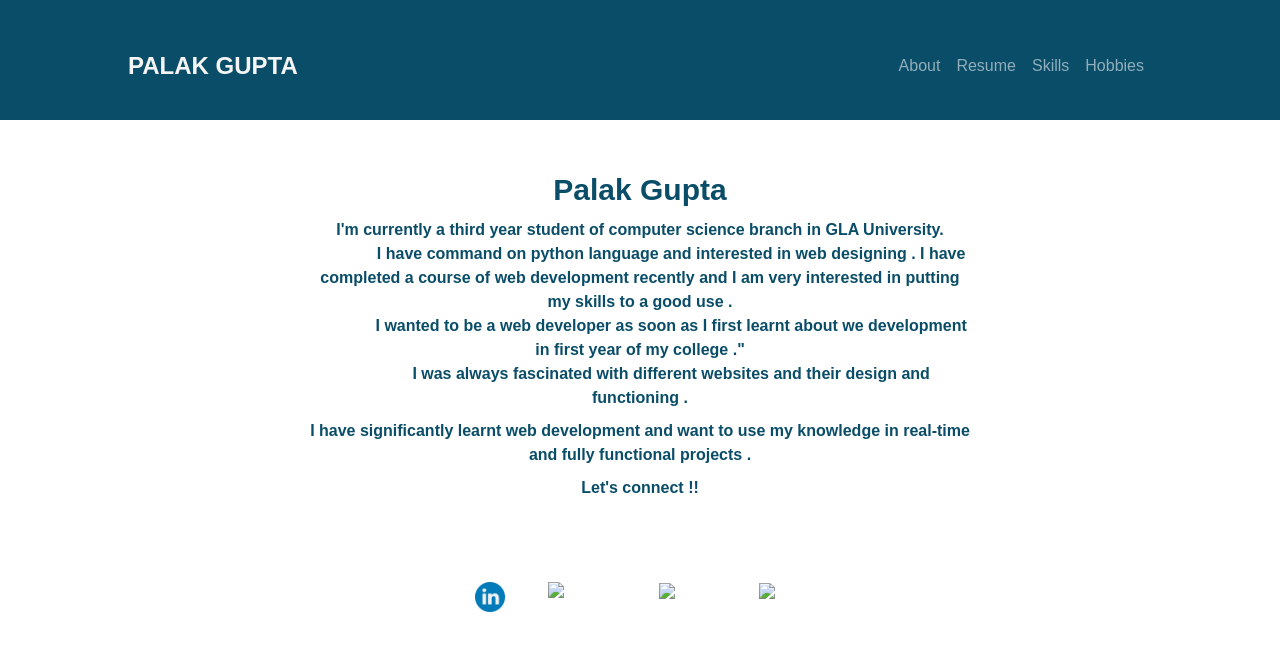
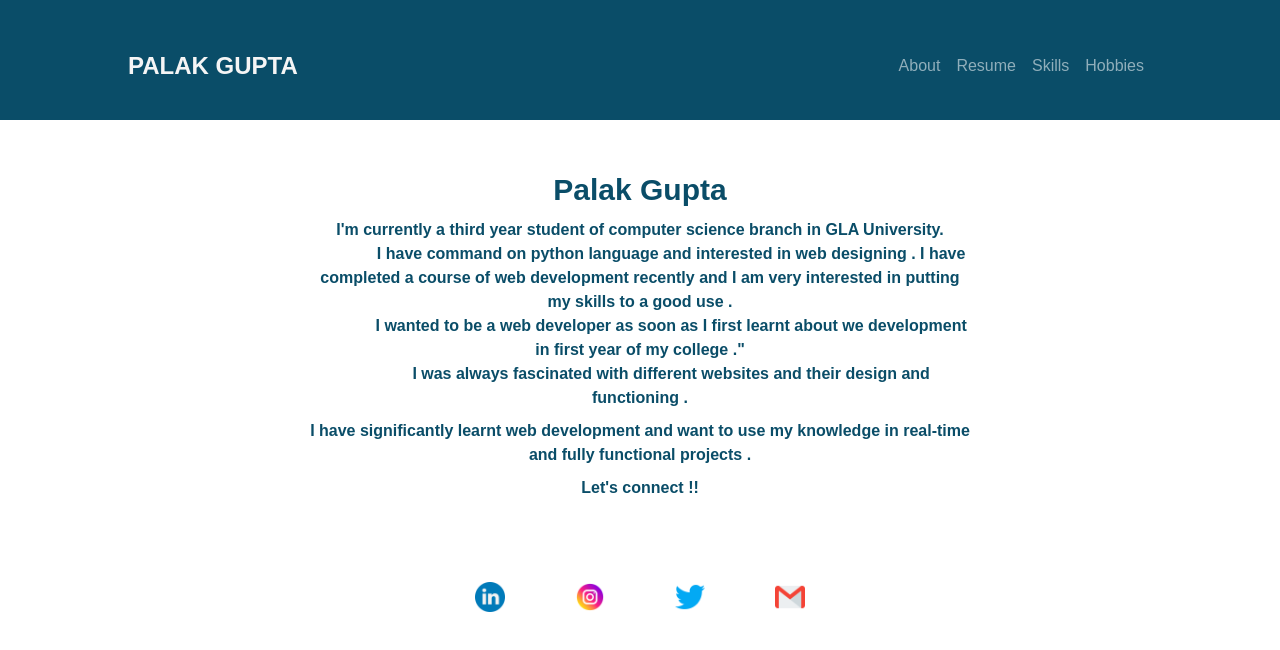
Before and after one commit to pallllakkk/firstPro, a plain HTML site: page About.html in a window 1280 px wide. Drawn offline with nearby package versions, Linux system fonts and the light colour scheme; the site is published under a folder, as on GitHub Pages, so addresses that start at the root find nothing.

Commit message:
Update About.html

```diff
--- a/About.html
+++ b/About.html
@@ -23,7 +23,7 @@
                       <a class="nav-link" href="About.html">About</a>
                     </li>
                     <li class="nav-item">
-                      <a class="nav-link" href=Resume.pdf">Resume</a>
+                      <a class="nav-link" href="Resume.pdf">Resume</a>
                     </li>
                     <li class="nav-item">
                       <a class="nav-link" href="Skills.html">Skills</a>
@@ -75,9 +75,9 @@
         <div class="sqs-block-content">
           <div class="navbar-2">
             <a class="active" href="https://www.linkedin.com/in/palak-gupta-236035257/"><img class="icon" src="./linkedin.png" alt="linkedin"></a>
-            <a class="active" href="https://www.instagram.com/palakgupta__7/"><img class="icon" src="/instagram.png" alt="instagram"></a>
-            <a class="active" href="https://twitter.com/palakgupta9720"><img class="icon" src="/twitter.png" alt="twitter"></a>
-            <a class="active" href="mailto:palakgupta9720@gmail.com" data-initialized="true"><img class="icon" src="/gmail-1.png" alt="e-mail"></a>
+            <a class="active" href="https://www.instagram.com/palakgupta__7/"><img class="icon" src="./instagram.png" alt="instagram"></a>
+            <a class="active" href="https://twitter.com/palakgupta9720"><img class="icon" src="./twitter.png" alt="twitter"></a>
+            <a class="active" href="mailto:palakgupta9720@gmail.com" data-initialized="true"><img class="icon" src="./gmail-1.png" alt="e-mail"></a>
           </div>
         </div>
       </div>
```
